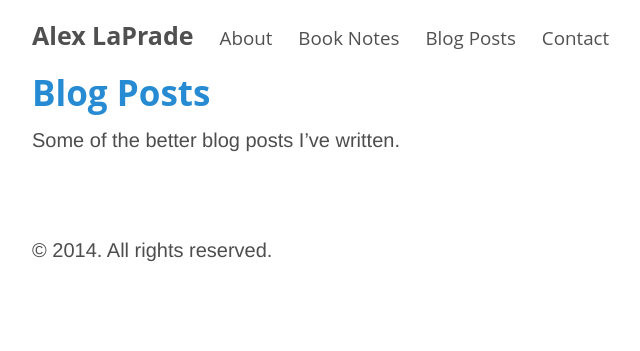
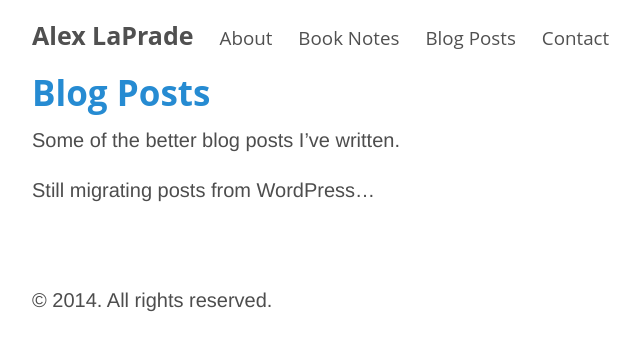
Before and after one commit to laprade/laprade.github.io, a Jekyll site: the page built from blog-posts.md, in a window 1280 px wide. Shown: the top 351 px of the page, without its empty margins (248-888 px from the left). Built offline with Jekyll 4.4.1, drawn with Linux system fonts in a browser that asks for light colours.

Commit message:
update to blog posts page'

```diff
--- a/blog-posts.md
+++ b/blog-posts.md
@@ -3,3 +3,5 @@ layout: page
 title: Blog Posts
 ---
 Some of the better blog posts I've written.
+
+Still migrating posts from WordPress...
```
